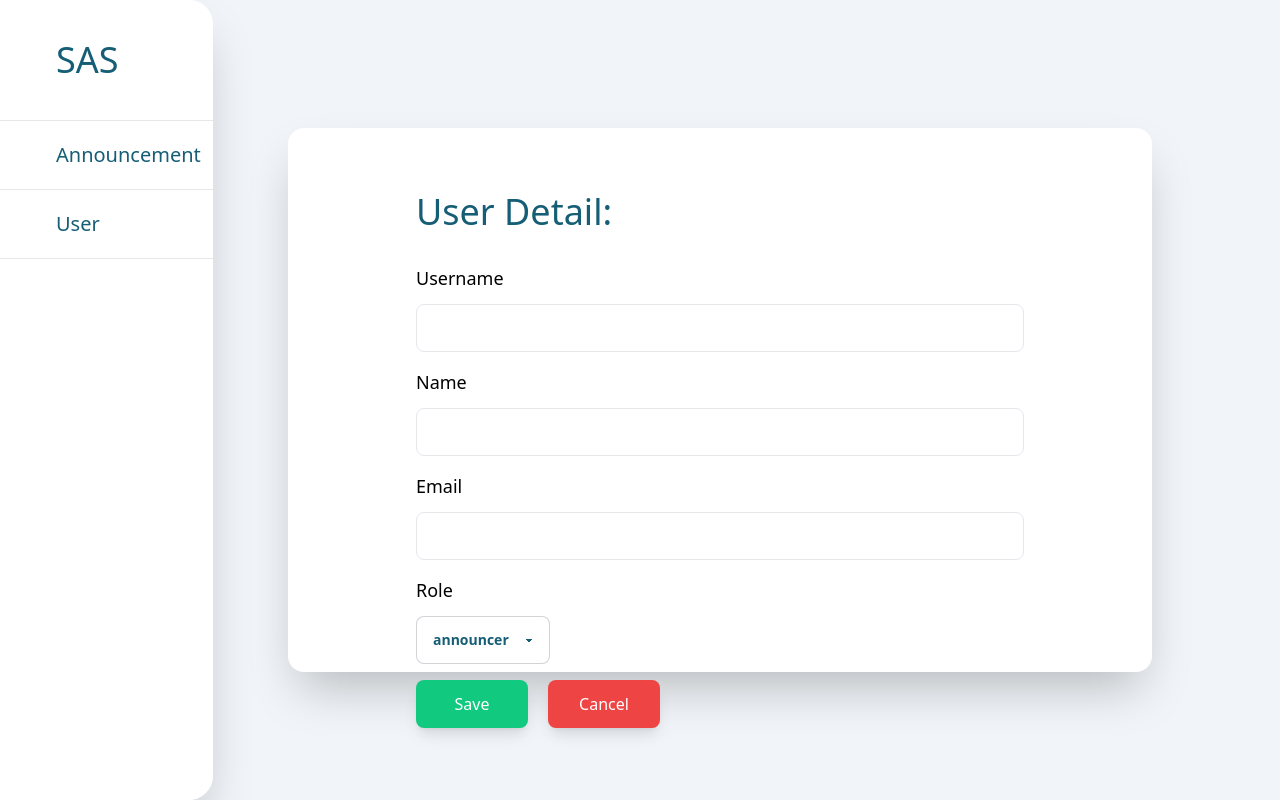
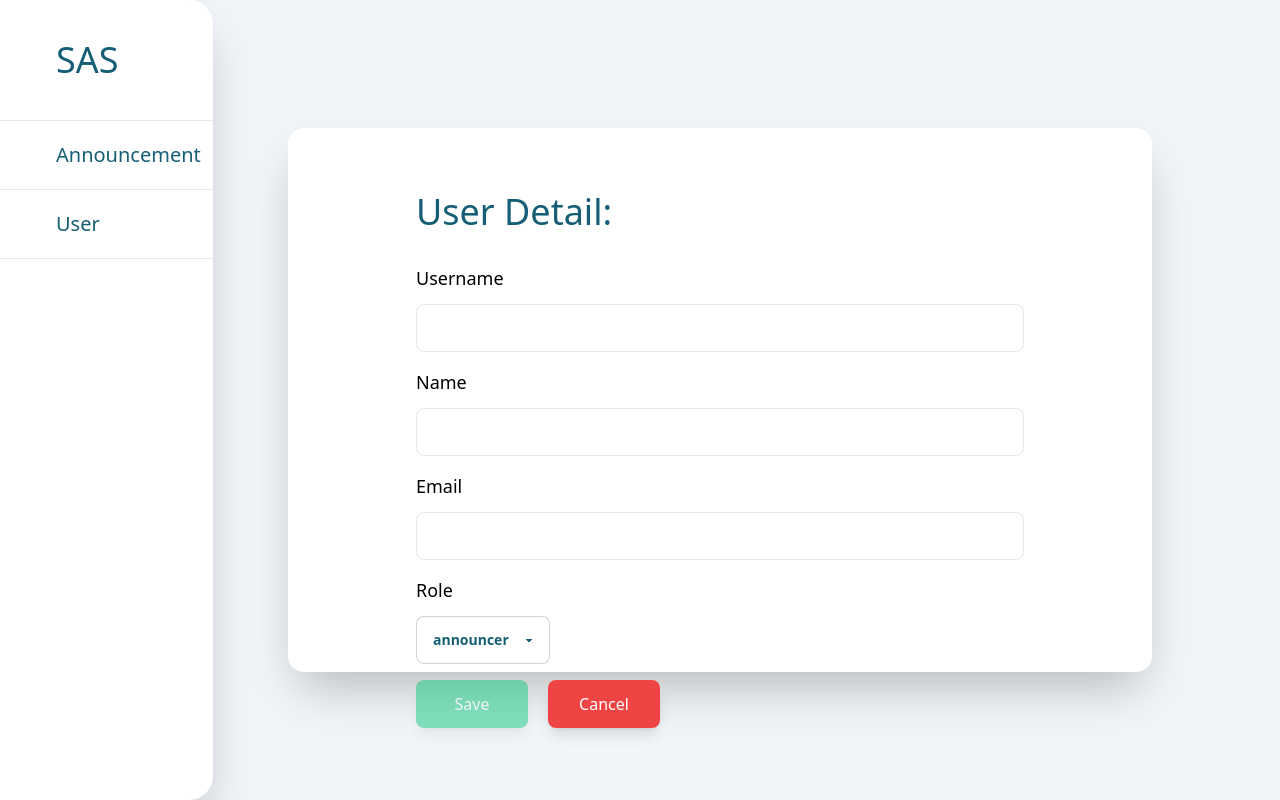
Before and after one commit to Gift78/INTEGRATED-PROJECT-II, a Vue app in the folder int222_frontend/: page /admin/user/add in a window 1280 px wide. Built offline with nearby package versions, Linux system fonts and the light colour scheme.

Commit message:
[FRONTEND] fea: add validation for empty and same value

```diff
--- a/int222_frontend/src/views/UserManagement.vue
+++ b/int222_frontend/src/views/UserManagement.vue
@@ -4,12 +4,16 @@ import { getUserById } from '../composable/getData.js'
 import { formatDatetimeLocalUTC } from '../composable/formatDatetime';
 import { useRoute, useRouter } from 'vue-router';
 import Swal from 'sweetalert2'
-import { ref, onMounted } from 'vue';
+import { ref, onMounted, computed } from 'vue';
 
 const router = useRouter();
 const params = useRoute().params;
 const user = ref([]);
 const isAddUserPage = ref(false);
+const username = ref('');
+const name = ref('');
+const email = ref('');
+const role = ref('announcer');
 
 onMounted(async () => {
     if (params?.id) {
@@ -24,15 +28,14 @@ onMounted(async () => {
             }).then(() => {
                 router.push({ name: 'UserListing' })
             })
+        } else {
+            username.value = user.value.username;
+            name.value = user.value.name;
+            email.value = user.value.email;
+            role.value = user.value.role;
         }
     } else {
         isAddUserPage.value = true;
-        user.value = {
-            username: '',
-            name: '',
-            email: '',
-            role: 'announcer'
-        }
     }
 })
 
@@ -54,10 +57,10 @@ const showBackButtonConfirmation = () => {
 
 const AddEditUser = async () => {
     const data = {
-        username: user.value.username,
-        name: user.value.name,
-        email: user.value.email,
-        role: user.value.role
+        username: username.value,
+        name: name.value,
+        email: email.value,
+        role: role.value
     }
 
     if (isAddUserPage.value !== true) {
@@ -116,6 +119,36 @@ const AddEditUser = async () => {
         }
     }
 }
+
+const isSubmitAllowed = computed(() => {
+    if (isSameValue.value === true || isEmpty.value === true) {
+        return false;
+    } else {
+        return true;
+    }
+})
+
+const isSameValue = computed(() => {
+    if (username.value === user.value.username &&
+        name.value === user.value.name &&
+        email.value === user.value.email &&
+        role.value === user.value.role) {
+        return true;
+    } else {
+        isSubmitAllowed.value = false;
+    }
+})
+
+const isEmpty = computed(() => {
+    if (username.value === '' ||
+        name.value === '' ||
+        email.value === '' ||
+        role.value === '') {
+        return true;
+    } else {
+        return false;
+    }
+})
 </script>
 <template>
     <div class="w-full h-screen bg-slate-100">
@@ -130,13 +163,13 @@ const AddEditUser = async () => {
                     <div class="text-4xl mt-4">User Detail:</div>
                     <div class="my-4">
                         <div class="text-lg text-black mt-4">Username</div>
-                        <input type="text" class="ann-username border rounded-lg mt-3 pl-3 w-full h-12 bg-white" v-model.trim="user.username">
+                        <input type="text" class="ann-username border rounded-lg mt-3 pl-3 w-full h-12 bg-white" v-model.trim="username">
                         <div class="text-lg text-black mt-4">Name</div>
-                        <input type="text" class="ann-name border rounded-lg mt-3 pl-3 w-full h-12 bg-white" v-model.trim="user.name" maxlength="100">
+                        <input type="text" class="ann-name border rounded-lg mt-3 pl-3 w-full h-12 bg-white" v-model.trim="name" maxlength="100">
                         <div class="text-lg text-black mt-4">Email</div>
-                        <input type="email" class="ann-email border rounded-lg mt-3 pl-3 w-full h-12 bg-white" v-model.trim="user.email" maxlength="150">
+                        <input type="email" class="ann-email border rounded-lg mt-3 pl-3 w-full h-12 bg-white" v-model.trim="email" maxlength="150">
                         <div class="text-lg text-black mt-4">Role</div>
-                        <select class="ann-role select select-bordered bg-white mt-3" v-model="user.role">
+                        <select class="ann-role select select-bordered bg-white mt-3" v-model="role">
                             <option>admin</option>
                             <option>announcer</option>
                         </select>
@@ -153,7 +186,9 @@ const AddEditUser = async () => {
                         <div class="flex mt-4">
                             <button
                                 class="ann-button text-white bg-emerald-plus hover:bg-emerald-light border-0 shadow-lg hover:scale-110 w-28 h-12 rounded-lg"
-                                @click="AddEditUser()">
+                                :class="{ 'opacity-50 cursor-not-allowed': !isSubmitAllowed, 'cursor-pointer': isSubmitAllowed }"
+                                @click="AddEditUser()"
+                                :disabled="!isSubmitAllowed">
                                 Save
                             </button>
                             <button
```
